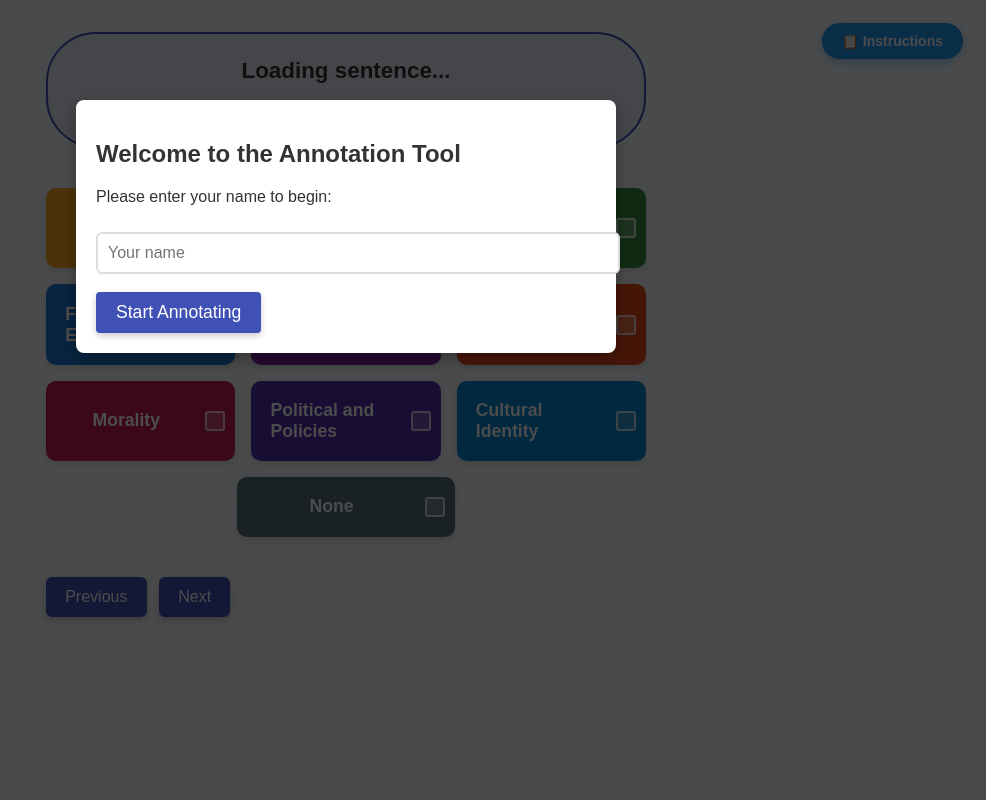
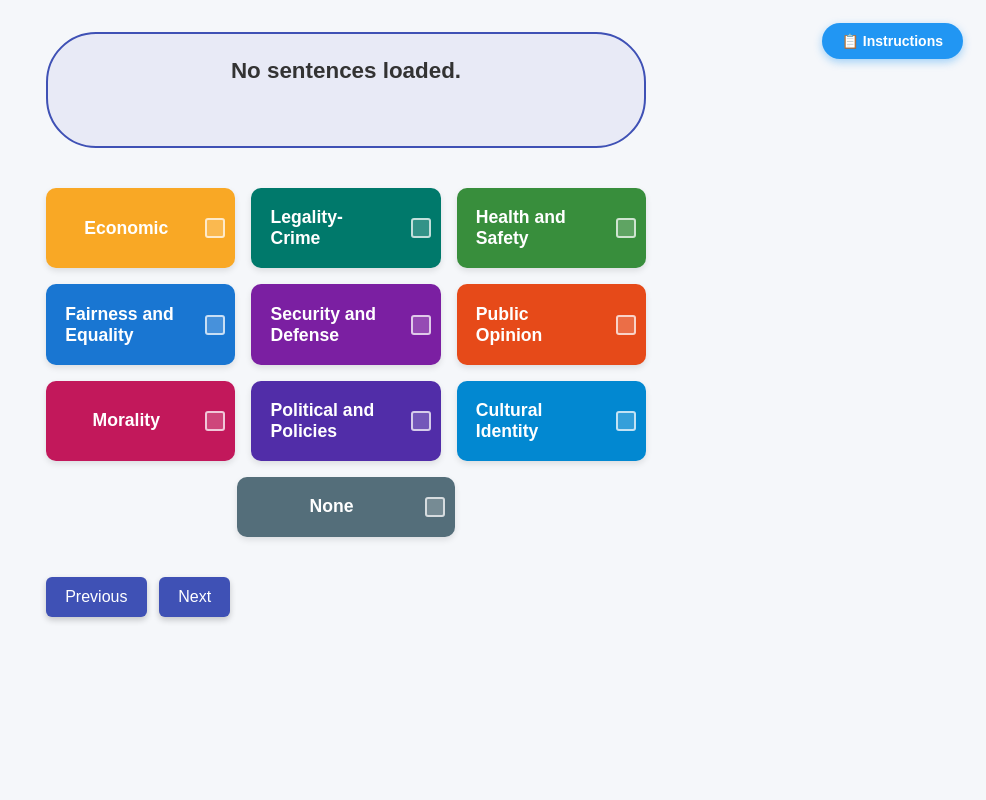
Before and after one commit to mattguida/matteo_annotation_app, a FastAPI app: page /annotate in a window 1280 px wide. Shown: the whole page, without its empty margins (294-1280 px from the left). Run offline with FastAPI, Linux system fonts and the light colour scheme.

Commit message:
restored to working code

```diff
--- a/main.py
+++ b/main.py
@@ -155,8 +155,13 @@ def create_annotator_dataset(annotator_id):
 
 # === Start annotation session - Create dynamic dataset ===
 @app.get("/start_annotation")
-def start_annotation(annotator_name: str = Query(None)):
-    """Start a new annotation session with optional annotator name"""
+def start_annotation():
+    """
+    Start a new annotation session:
+    - Generate unique annotator ID
+    - Create dataset with fixed overlap + unique sentences
+    - Return session info
+    """
     annotator_id = str(uuid.uuid4())
 
     # Create dataset for this annotator
@@ -165,38 +170,13 @@ def start_annotation(annotator_name: str = Query(None)):
     if error:
         return {"error": error}
 
-    # Prepare response data
-    response_data = {
+    return {
         "annotator_id": annotator_id,
         "total_sentences": len(dataset),
         "overlap_sentences": OVERLAP_COUNT,
         "unique_sentences": UNIQUE_COUNT,
         "message": f"Dataset created with {len(dataset)} sentences"
     }
-
-    # Add name to response if provided
-    if annotator_name:
-        response_data["annotator_name"] = annotator_name
-
-    # Save session data
-    session_data = {
-        "annotator_id": annotator_id,
-        "total_sentences": len(dataset),
-        "overlap_sentences": OVERLAP_COUNT,
-        "unique_sentences": UNIQUE_COUNT,
-        "dataset": dataset,
-        "created_at": datetime.datetime.now().isoformat()
-    }
-
-    if annotator_name:
-        session_data["annotator_name"] = annotator_name
-
-    try:
-        supabase.table("annotator_sessions").insert(session_data).execute()
-    except Exception as e:
-        return {"error": f"Error saving session data: {e}"}
-
-    return response_data
 
 # === Serve sentences for specific annotator ===
 @app.get("/api/sentences")
@@ -210,19 +190,26 @@ def get_sentences(annotator_id: str = Query(..., description="Annotator ID")):
         if not result.data:
             return {"error": f"No session found for annotator {annotator_id}"}
 
-        # Return as an object with dataset field to match frontend expectations
-        return {"dataset": result.data[0]["dataset"]}
+        return result.data[0]["dataset"]
 
     except Exception as e:
         return {"error": f"Failed to load dataset: {str(e)}"}
 
-# === Save individual annotation ===@app.post("/api/save_annotation")
+# === Save individual annotation ===
+@app.post("/api/save_annotation")
 async def save_annotation(payload: dict):
-    """Save a single annotation with annotator name"""
+    """
+    Save a single annotation to Supabase.
+    Expected payload:
+    {
+        "annotator_id": "uuid",
+        "sentence": "text of sentence",
+        "label": {"Economic": true, "Health_Safety": false, ...}
+    }
+    """
     annotator_id = payload.get("annotator_id")
     sentence = payload.get("sentence")
     label = payload.get("label")
-    annotator_name = payload.get("annotator_name")
 
     if not all([annotator_id, sentence, label is not None]):
         return {"error": "Missing required fields: annotator_id, sentence, label"}
@@ -230,14 +217,15 @@ async def save_annotation(payload: dict):
     # Create annotation record
     annotation_record = {
         "annotator_id": annotator_id,
-        "annotator_name": annotator_name,
         "sentence": sentence,
         "label": label,
         "timestamp": datetime.datetime.now().isoformat()
     }
 
     try:
+        # Save to Supabase annotations table
         supabase.table("annotations").insert(annotation_record).execute()
+
     except Exception as e:
         return {"error": f"Failed to save annotation: {str(e)}"}
 
--- a/templates/static/index.html
+++ b/templates/static/index.html
@@ -171,44 +171,6 @@
     font-weight: bold;
   }
 
-  #name-modal input {
-    font-size: 1.2rem;
-    padding: 12px;
-    border: 2px solid #ddd;
-    border-radius: 6px;
-    margin: 15px 0;
-  }
-
-  #name-modal button {
-    background: #3f51b5;
-    color: white;
-    padding: 12px 24px;
-    border: none;
-    border-radius: 6px;
-    font-size: 1.1rem;
-    cursor: pointer;
-    transition: background 0.3s;
-  }
-
-  #name-modal button:hover {
-    background: #303f9f;
-  }
-
-  #name-modal {
-    display: flex;
-    align-items: center;
-    justify-content: center;
-  }
-
-  #name-modal > div {
-    background: white;
-    padding: 30px;
-    border-radius: 10px;
-    max-width: 500px;
-    width: 90%;
-    box-shadow: 0 5px 15px rgba(0,0,0,0.3);
-  }
-
   label[for="Economic"] {
     background: #f9a825;
   }
@@ -287,14 +249,7 @@
 
 <!-- Instructions button -->
 <button id="instructions-btn" onclick="openModal()">📋 Instructions</button>
-<div id="name-modal" style="display: none; position: fixed; top: 0; left: 0; width: 100%; height: 100%; background-color: rgba(0,0,0,0.7); z-index: 2000;">
-  <div style="background: white; width: 80%; max-width: 500px; margin: 100px auto; padding: 20px; border-radius: 8px;">
-    <h2>Welcome to the Annotation Tool</h2>
-    <p>Please enter your name to begin:</p>
-    <input type="text" id="annotator-name-input" placeholder="Your name" style="width: 100%; padding: 10px; margin: 10px 0; font-size: 16px;">
-    <button id="start-annotation-btn" style="padding: 10px 20px; background: #3f51b5; color: white; border: none; border-radius: 4px; cursor: pointer;">Start Annotating</button>
-  </div>
-</div>
+
 <!-- Modal for Framing Categories -->
 <div id="modal">
   <div id="modal-content">
@@ -413,82 +368,52 @@
 
   // Initialize session first
   async function initializeSession() {
-      // Show name modal first
-      document.getElementById('name-modal').style.display = 'block';
+    try {
+      const res = await fetch("/start_annotation");
+      if (!res.ok) throw new Error("Failed to start annotation session");
+      const sessionData = await res.json();
 
-      // Wait for user to enter name and click start
-      return new Promise((resolve) => {
-          document.getElementById('start-annotation-btn').addEventListener('click', async () => {
-              const annotatorName = document.getElementById('annotator-name-input').value.trim();
-              document.getElementById('name-modal').style.display = 'none';
+      annotatorId = sessionData.annotator_id;
 
-              try {
-                  let url = "/start_annotation";
-                  if (annotatorName) {
-                      url += `?annotator_name=${encodeURIComponent(annotatorName)}`;
-                  }
+      document.getElementById("annotator-id").innerText = annotatorId;
+      document.getElementById("dataset-name").innerText = `${sessionData.total_sentences} sentences (${sessionData.overlap_sentences} overlap + ${sessionData.unique_sentences} unique)`;
 
-                  const res = await fetch(url);
-                  if (!res.ok) throw new Error("Failed to start annotation session");
-
-                  const sessionData = await res.json();
-                  annotatorId = sessionData.annotator_id;
-
-                  // Store both ID and name in sessionStorage
-                  sessionStorage.setItem('annotator_id', annotatorId);
-                  if (sessionData.annotator_name) {
-                      sessionStorage.setItem('annotator_name', sessionData.annotator_name);
-                  }
-
-                  // Now load sentences with the valid annotatorId
-                  await loadSentences();
-                  resolve();
-              } catch (error) {
-                  document.getElementById("sentence").innerText = "Error starting annotation session: " + error.message;
-                  console.error(error);
-                  resolve();
-              }
-          }, { once: true }); // Important: only listen once to prevent multiple handlers
-      });
+      // Now load sentences
+      await loadSentences();
+    } catch (error) {
+      document.getElementById("sentence").innerText = "Error starting annotation session.";
+      console.error(error);
+    }
   }
 
   async function loadSentences() {
-      // Get annotator_id from sessionStorage if not already set
-      if (!annotatorId) {
-          annotatorId = sessionStorage.getItem('annotator_id');
+    try {
+      const res = await fetch(`/api/sentences?annotator_id=${annotatorId}`);
+      if (!res.ok) throw new Error("Failed to load sentences");
+      sentences = await res.json();
+      if (!sentences.length) {
+        document.getElementById("sentence").innerText = "No sentences loaded.";
+        return;
       }
+      displaySentence();
+    } catch (error) {
+      document.getElementById("sentence").innerText = "Error loading sentences.";
+      console.error(error);
+    }
+  }
 
-      if (!annotatorId) {
-          document.getElementById("sentence").innerText = "Error: No annotator ID found";
-          return;
-      }
+  function displaySentence() {
+    const sentence = sentences[currentIndex].sentence_text;
+    document.getElementById("sentence").innerText = sentence;
 
-      try {
-          const res = await fetch(`/api/sentences?annotator_id=${annotatorId}`);
-          if (!res.ok) throw new Error(`HTTP error! status: ${res.status}`);
+    const ann = annotations[currentIndex] || {};
+    const labels = getAllLabels();
+    labels.forEach(label => {
+      const el = document.getElementById(label);
+      if (el) el.checked = ann[label] || false;
+    });
 
-          const data = await res.json();
-
-          if (data.error) {
-              throw new Error(data.error);
-          }
-
-          if (!data.dataset) {
-              throw new Error("No dataset in response");
-          }
-
-          sentences = data.dataset;
-
-          if (!sentences.length) {
-              document.getElementById("sentence").innerText = "No sentences available for annotation";
-              return;
-          }
-
-          displaySentence();
-      } catch (error) {
-          document.getElementById("sentence").innerText = "Error loading sentences: " + error.message;
-          console.error("Error details:", error);
-      }
+    document.getElementById("status").innerText = `Sentence ${currentIndex + 1} of ${sentences.length}`;
   }
 
   // Get current labels checked as object
@@ -505,14 +430,13 @@
   // Save annotation for current sentence via POST to backend
   async function saveAnnotation() {
     const labelAnnotation = gatherCurrentAnnotation();
+
+    // Save locally (optional)
     annotations[currentIndex] = labelAnnotation;
 
-    // Get the stored annotator name
-    const annotatorName = sessionStorage.getItem('annotator_name') || null;
-
+    // Prepare payload with correct structure
     const payload = {
       annotator_id: annotatorId,
-      annotator_name: annotatorName,
       sentence: sentences[currentIndex].sentence_text,
       label: labelAnnotation
     };
@@ -525,7 +449,9 @@
         body: JSON.stringify(payload),
       });
 
-      if (!res.ok) throw new Error("Failed to save annotation");
+      if (!res.ok) {
+        throw new Error("Failed to save annotation");
+      }
       document.getElementById("status").innerText = `Annotation saved (Sentence ${currentIndex + 1})`;
     } catch (error) {
       console.error(error);
```
